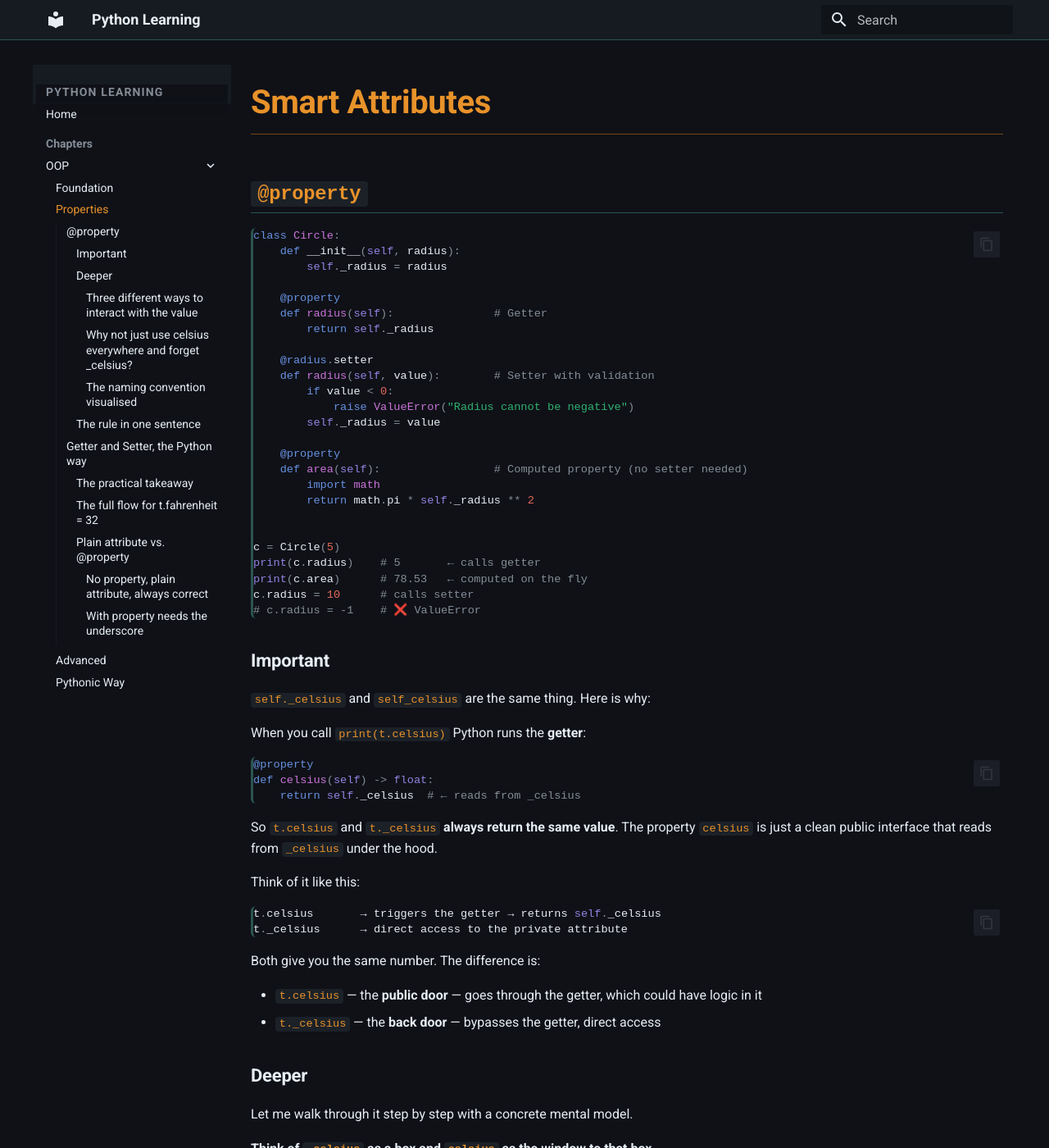
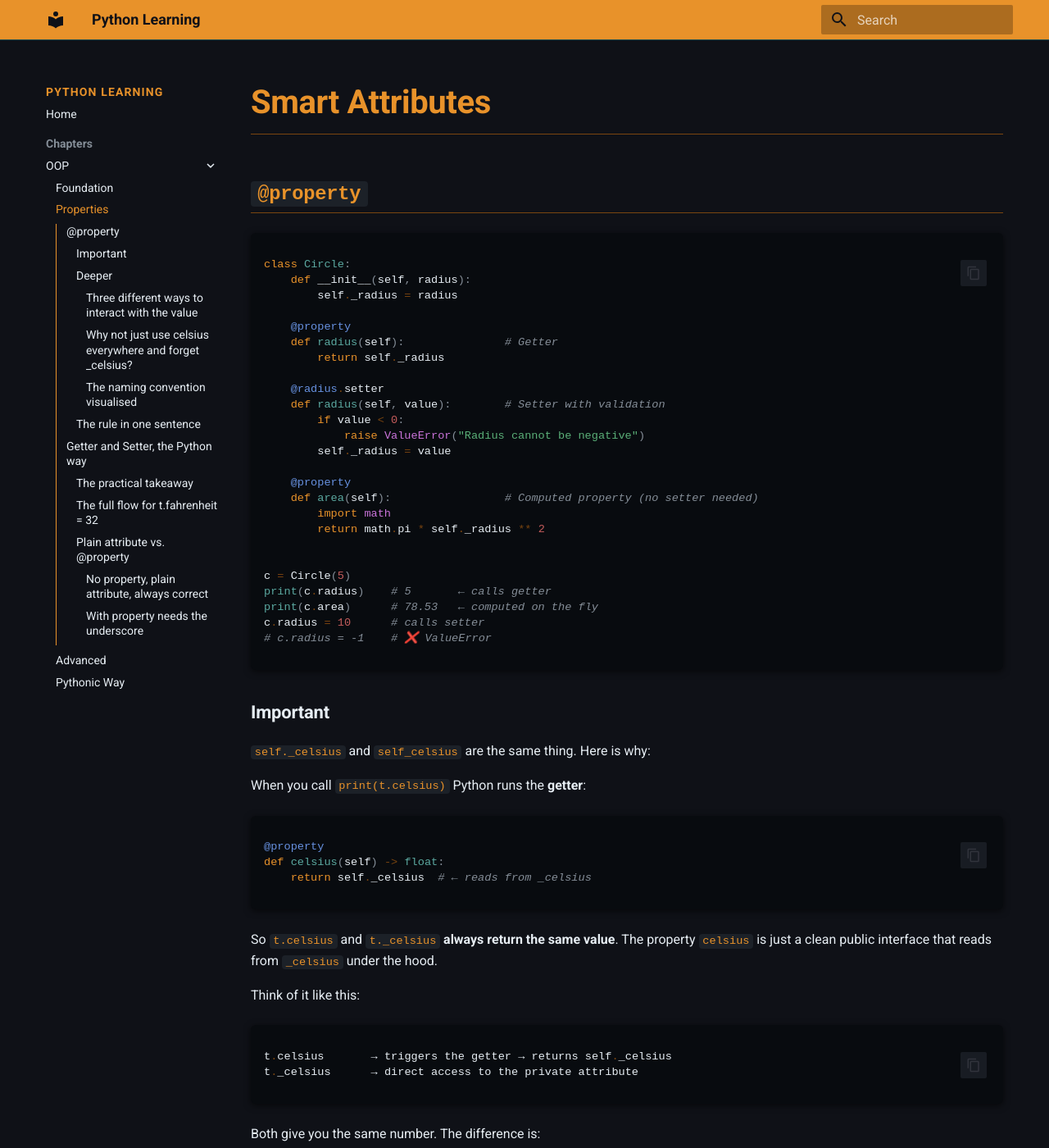
Before and after one commit to blackat/python-learning, an MkDocs documentation site: the page built from docs/ch01_oop/notes_02_properties.md, in a window 1280 px wide and 1400 px high. Shown: the whole window at 82% size. Built offline with MkDocs 1.6.1 and Material for MkDocs 9.7.7, drawn with Linux system fonts in a browser that asks for light colours.

Commit message:
Fix custom palette

```diff
--- /dev/null
+++ b/docs/overrides/main.html
@@ -0,0 +1,6 @@
+{% extends "base.html" %}
+
+{% block extrahead %}
+  <meta name="theme-color" content="#E8922A">
+  {{ super() }}
+{% endblock %}
--- a/docs/stylesheets/extra.css
+++ b/docs/stylesheets/extra.css
@@ -27,10 +27,10 @@
 [data-md-color-scheme="slate"] {
 
   /* Top bar */
-  --md-primary-fg-color:        var(--color-bg-raised);
+  --md-primary-fg-color:        var(--color-amber);
   --md-primary-fg-color--light: var(--color-bg-surface);
   --md-primary-fg-color--dark:  var(--color-bg);
-  --md-primary-bg-color:        var(--color-fg);
+  --md-primary-bg-color:        #0f1117;
 
   /* Links, hover, active highlights */
   --md-accent-fg-color:                var(--color-teal);
@@ -47,7 +47,7 @@
   --md-default-fg-color--lighter: #484f58;
 
   /* Code blocks */
-  --md-code-bg-color:           var(--color-bg-surface);
+  --md-code-bg-color:           #080b0f;
   --md-code-fg-color:           var(--color-fg);
 
   /* Footer */
@@ -86,10 +86,10 @@
 }
 
 .md-typeset h2 {
-  color: var(--color-teal);
+  color: var(--color-amber);
   font-size: 1.4rem;
   font-weight: 600;
-  border-bottom: 1px solid var(--color-teal-dim);
+  border-bottom: 1px solid var(--color-amber-dim);
   padding-bottom: 0.2em;
 }
 
@@ -128,8 +128,11 @@
 }
 
 .highlight {
-  border-left: 3px solid var(--color-teal-dim);
   border-radius: 6px;
+  background: #080b0f !important;
+  box-shadow: 0 2px 8px rgba(0, 0, 0, 0.6);
+  padding: 0.8em 1em;
+  margin: 1.5em 0;
 }
 
 /* ============================================================
@@ -229,7 +232,7 @@
 
 /* Sidebar */
 .md-sidebar {
-  background: var(--color-bg-raised);
+  background: none;
 }
 
 /* Top bar border */
@@ -237,3 +240,59 @@
   border-bottom: 1px solid var(--color-teal-dim);
   box-shadow: none;
 }
+
+.md-nav--primary .md-nav__title[for="__drawer"] {
+  background: transparent;
+  box-shadow: none;
+  color: var(--color-amber);
+}
+
+/* ============================================================
+   Syntax highlighting — brand palette
+   ============================================================ */
+
+/* keywords: class, def, return, raise, import */
+.highlight .k, .highlight .kd, .highlight .kn, .highlight .kr {
+  color: var(--color-amber) !important;
+}
+
+/* built-ins: print, isinstance, issubclass */
+.highlight .nb {
+  color: var(--color-teal) !important;
+}
+
+/* strings */
+.highlight .s, .highlight .s1, .highlight .s2 {
+  color: var(--color-green) !important;
+}
+
+/* comments */
+.highlight .c, .highlight .c1 {
+  color: var(--color-fg-muted) !important;
+  font-style: italic;
+}
+
+/* class names, function names */
+.highlight .nc, .highlight .nf {
+  color: var(--color-teal) !important;
+}
+
+/* self, parameters */
+.highlight .bp, .highlight .n {
+  color: var(--color-fg) !important;
+}
+
+/* numbers */
+.highlight .mi, .highlight .mf {
+  color: var(--color-red) !important;
+}
+
+/* operators: =, +, -, * */
+.highlight .o {
+  color: var(--color-amber-dim) !important;
+}
+
+/* punctuation: (), [], {} */
+.highlight .p {
+  color: var(--color-fg-muted) !important;
+}
--- a/mkdocs.yml
+++ b/mkdocs.yml
@@ -11,16 +11,23 @@ exclude_docs: |
 
 theme:
   name: material
+  custom_dir: docs/overrides
   palette:
     scheme: slate
-    primary: indigo
-    accent: indigo
+    primary: custom
+    accent: custom
   features:
     - navigation.sections
     - navigation.expand
     - navigation.top
     - content.code.copy
     - toc.integrate
+
+extra:
+  manifest: manifest.webmanifest
+  meta:
+    - name: theme-color
+      content: "#E8922A"
 
 extra_css:
   - stylesheets/extra.css
```
Also changed, not shown: docs/manifest.webmanifest (added).
